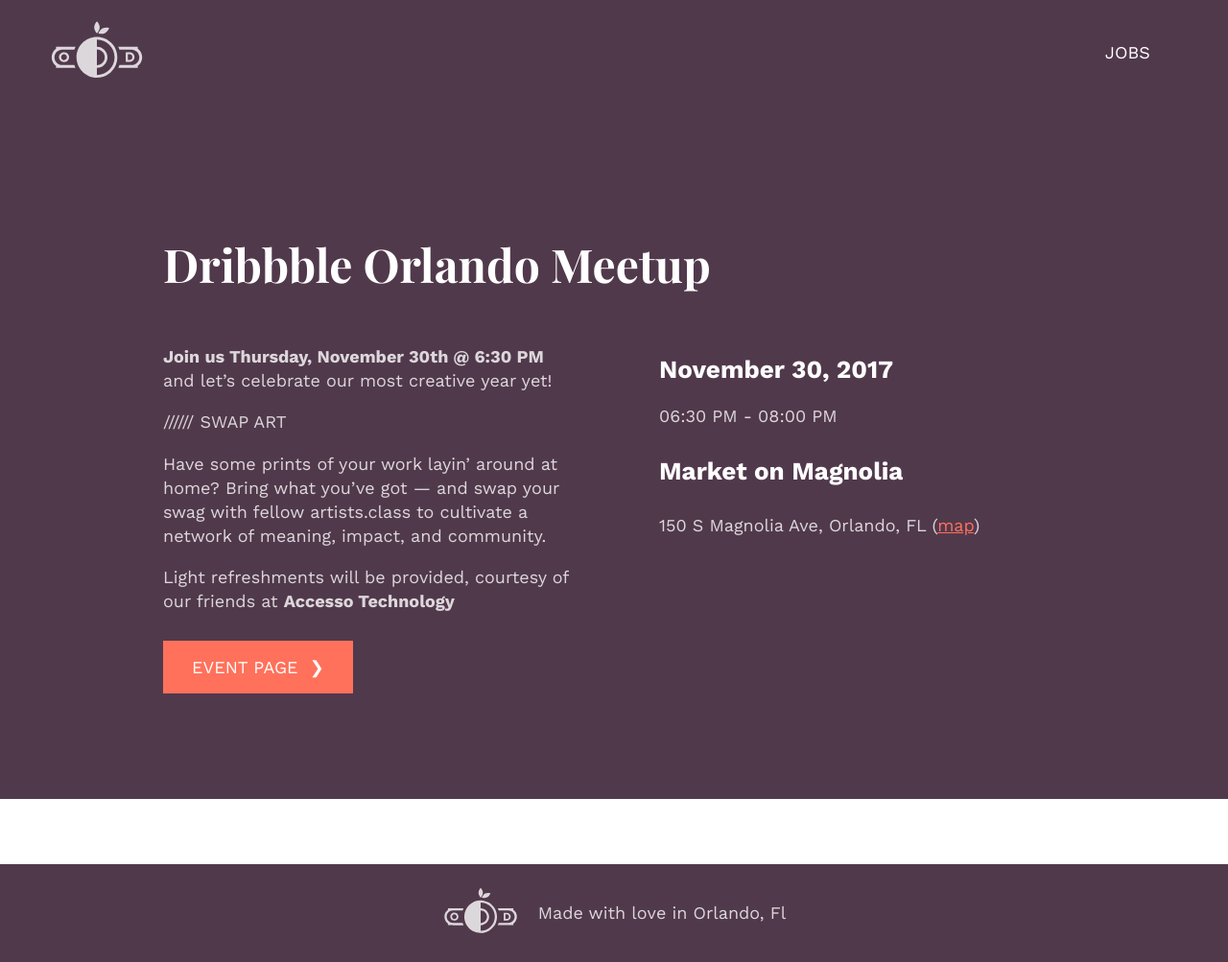
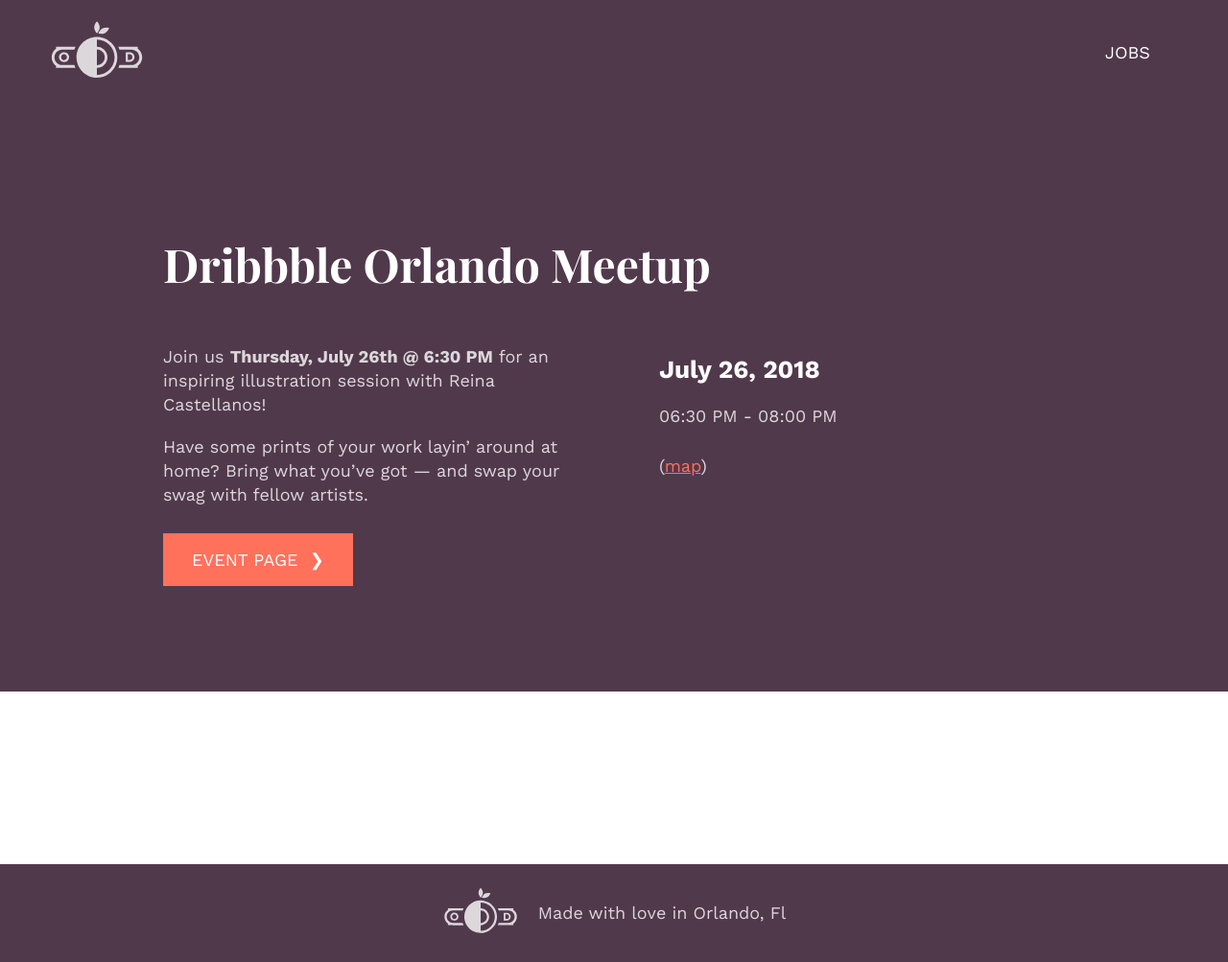
Before and after one commit to whosdustin/orlando-designers, a Jekyll site: the page built from _events/Dribbble-Orlando-Meetup.markdown, in a window 1280 px wide. Shown: the whole page at 96% size. Built offline with Jekyll 4.4.1, drawn with Linux system fonts in a browser that asks for light colours; comment, search, counter and statistics services are not loaded.

Commit message:
Updated Dribbble Orlando Meetup

```diff
--- a/_events/Dribbble-Orlando-Meetup.markdown
+++ b/_events/Dribbble-Orlando-Meetup.markdown
@@ -5,19 +5,11 @@
 - meetup
 tags:
 - dribbblemeetup orlando
-start_date: 2017-11-30 18:30:00 -05:00
-end_date: 2017-11-30 20:00:00 -05:00
-location_name: Market on Magnolia
-address: 150 S Magnolia Ave, Orlando, FL
-link: https://nvite.com/DribbbleOrlando/g821do
+start_date: 2018-07-26 18:30:00 -04:00
+end_date: 2018-07-26 20:00:00 -04:00
+link: https://nvite.com/DribbbleOrlando/2z76wg
 ---
 
-**Join us Thursday, November 30th @ 6:30 PM** and let's celebrate our most creative year yet!
+Join us **Thursday, July 26th @ 6:30 PM** for an inspiring illustration session with Reina Castellanos!
 
-
-
-////// SWAP ART
-
-Have some prints of your work layin' around at home? Bring what you've got — and swap your swag with fellow artists.class to cultivate a network of meaning, impact, and community.
-
-Light refreshments will be provided, courtesy of our friends at **Accesso Technology**
+Have some prints of your work layin' around at home? Bring what you've got — and swap your swag with fellow artists.
```
